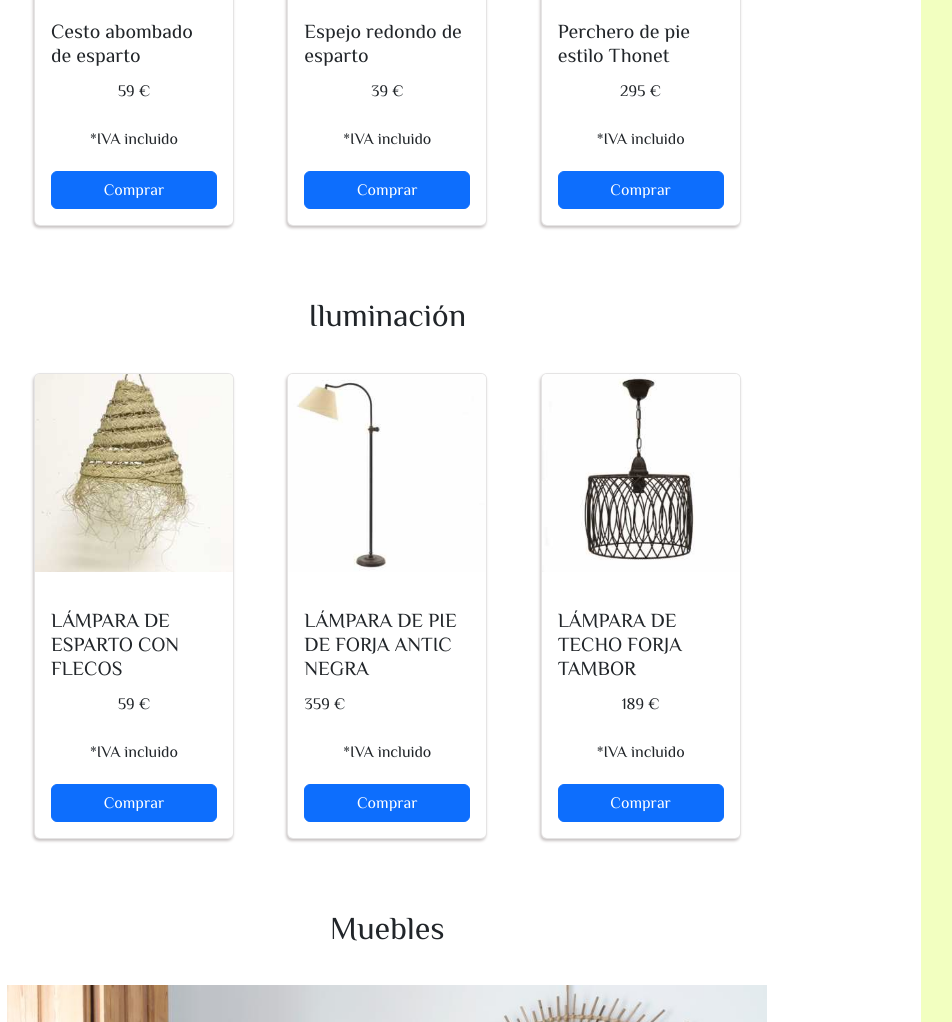
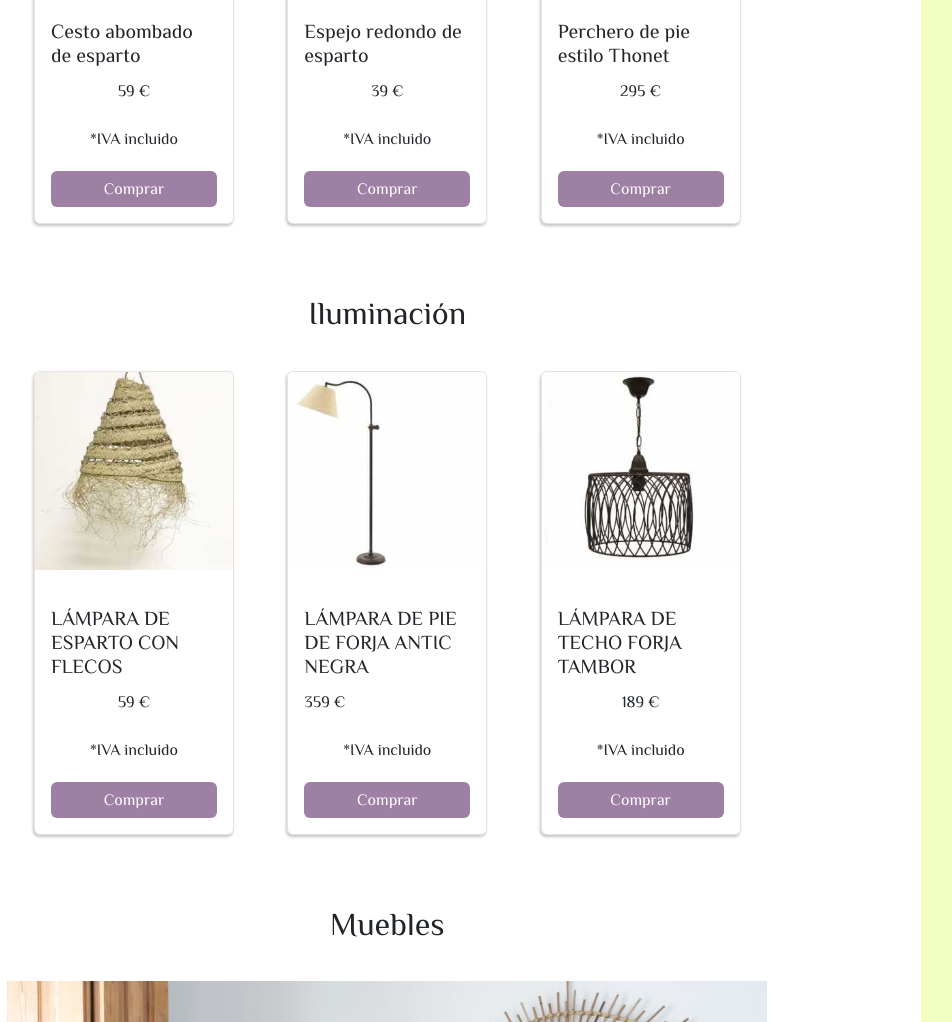
Before and after one commit to fernandaMarti/desarrollo-web, a website: page pages/tienda.html in a window 1280 px wide. Shown: the part 990-2012 px from the top of the page, without its empty margins (146-1098 px from the left). Drawn offline with nearby package versions, Linux system fonts and the light colour scheme.

Commit message:
cambio de color de los botones de las cards

```diff
--- a/scss/estilo.scss
+++ b/scss/estilo.scss
@@ -204,6 +204,10 @@ form {
     border-color:#76717130 ;
     box-shadow: -1px 2px 3px #c8c3c3 ;
     max-width: 200px;
+    .btn-primary {
+        background-color: #9f80a5;
+        border: none;
+    }
 }
 
 #decoracion {
```
Also changed, not shown: css/estilo.css.
